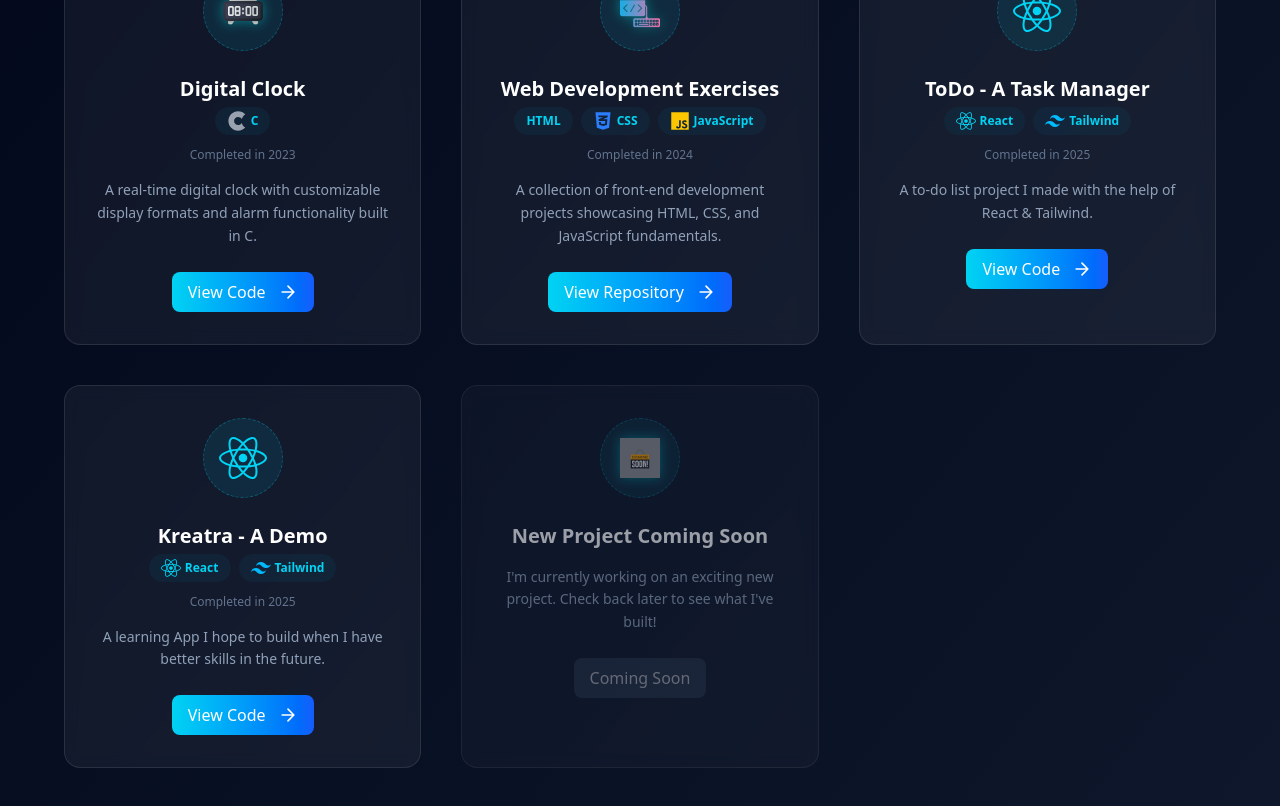
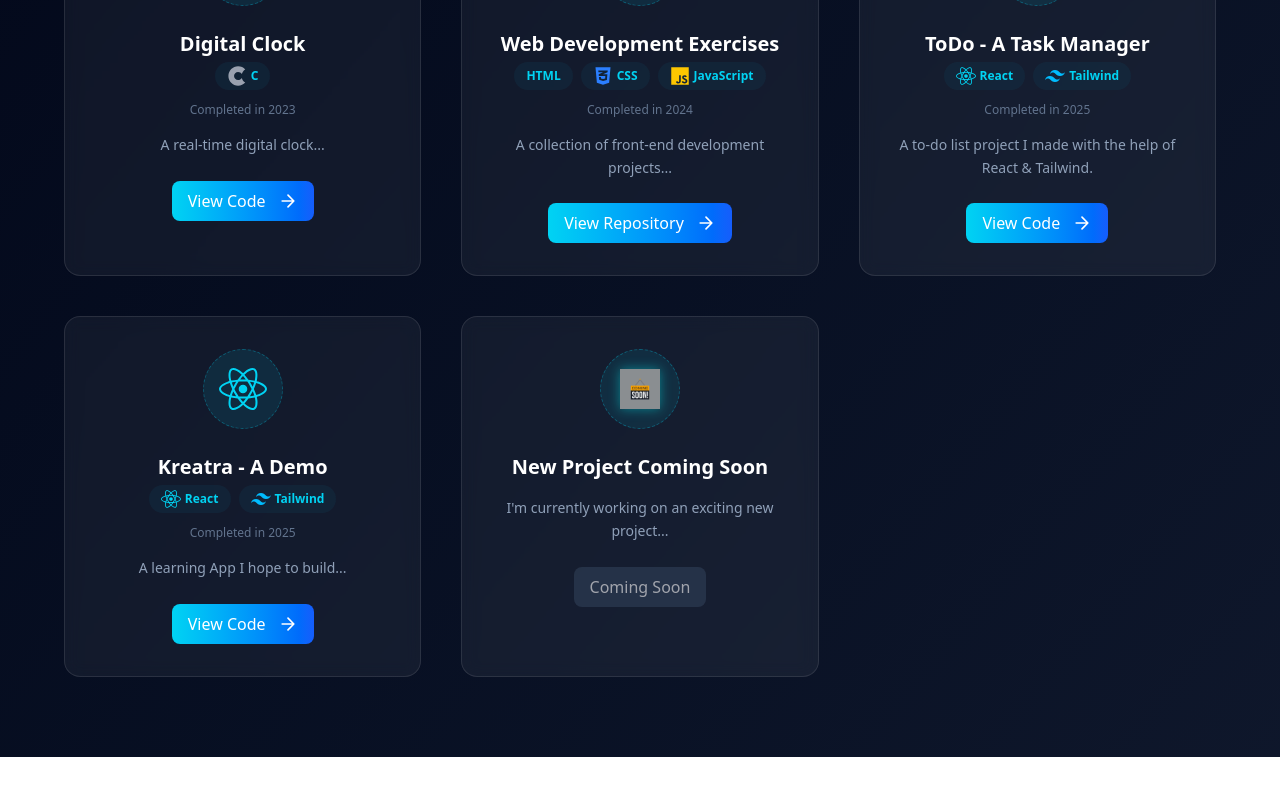
Before and after one commit to SamratVsn/SamratVsn1, a React (Vite) app: page /Projects in a window 1280 px wide. Shown: the part 760-1566 px from the top of the page. After the commit the page ends 1517 px from the top, so only its background shows below. Built offline with nearby package versions, Linux system fonts and the light colour scheme.

Commit message:
New Menu Added

```diff
--- a/src/App.jsx
+++ b/src/App.jsx
@@ -1,26 +1,29 @@
-import React from "react"
-import { Routes, Route } from "react-router-dom"
-import NavBar from './Components/Nav'
-import Home from './Components/Home'
-import About from './Components/About'
-import Contact from './Components/Contact'
-import Skill from './Components/Skills'
-import Projects from './Components/Projects'
+import React from "react";
+import { Routes, Route, useLocation } from "react-router-dom";
+import NavBar from './Components/Nav';
+import Home from './Components/Home';
+import About from './Components/About';
+import Contact from './Components/Contact';
+import Skill from './Components/Skills';
+import Projects from './Components/Projects';
+import Surp from './Components/Surprise';
 
 function App() {
+  const location = useLocation();
 
   return (
     <>
-      <NavBar />
+      {location.pathname !== "/Surprise" && <NavBar />}
       <Routes>
         <Route path="/" element={<Home />} />
         <Route path="/About" element={<About />} />
-        <Route path="/Skills" element={<Skill />}/>
-        <Route path="/Projects" element={<Projects />}/>
+        <Route path="/Skills" element={<Skill />} />
+        <Route path="/Projects" element={<Projects />} />
+        <Route path="/Surprise" element={<Surp />} />
         <Route path="/Contact" element={<Contact />} />
       </Routes>
     </>
-  )
+  );
 }
 
-export default App
+export default App;
--- a/src/Components/About.jsx
+++ b/src/Components/About.jsx
@@ -1,4 +1,5 @@
 import React from 'react';
+import { Link } from "react-router-dom";
 import { motion } from 'framer-motion';
 import { FaMapMarkerAlt, FaGraduationCap, FaCode } from 'react-icons/fa';
 import { FaReact, FaCss3Alt } from 'react-icons/fa';
@@ -8,7 +9,7 @@ import AboutMeB from '../assets/AboutMeB.png';
 function About() {
   return (
     <div
-      className="min-h-screen flex items-center py-24 bg-cover bg-center text-white"
+      className="min-h-screen flex items-center py-24 bg-cover bg-center text-white pt-[70px]"
       style={{
         backgroundImage: `linear-gradient(rgba(10, 25, 47, 0.85), rgba(10, 25, 47, 0.85)), url(${AboutMeB})`,
       }}
@@ -37,7 +38,7 @@ function About() {
                 Hey, I’m <span className="font-semibold text-white">Samrat Parajuli</span> — a high school student from Nepal, passionate about computer science and web development. With a strong grasp on HTML, CSS, and JS, I’m on a journey to master C and explore networking.
               </p>
               <p className="text-lg leading-loose text-slate-300">
-                Guided by my devotion to <span className="italic text-[#87f7cf]">Lord Krishna</span>, I bring focus, discipline, and purpose into my learning. Whether it’s solving bugs or understanding system internals, I strive to grow with every step.
+                Guided by my devotion to <Link to = "/Surprise" className="italic text-[#87f7cf]">Lord Krishna</Link>, I bring focus, discipline, and purpose into my learning. Whether it’s solving bugs or understanding system internals, I strive to grow with every step.
               </p>
               <p className="text-lg leading-loose text-slate-300">
                 Open to collaborations, mentorship, and meaningful conversations. Let's build, learn, and grow together 🚀
--- a/src/Components/Projects.jsx
+++ b/src/Components/Projects.jsx
@@ -1,20 +1,26 @@
 import React from "react";
 import { motion } from "framer-motion";
-import { FaReact, FaCss3Alt, FaJs, FaCuttlefish } from "react-icons/fa";
-import { SiTailwindcss, SiVercel } from "react-icons/si";
-import calculator from '../assets/calculator.png';
-import guessit from '../assets/guessit.png';
-import student from '../assets/student.png';
-import clock from '../assets/clock.png';
-import webdev from '../assets/webdev.png';
-import comingsoon from '../assets/coming-soon.png';
+import {
+  FaReact,
+  FaCss3Alt,
+  FaJs,
+  FaCuttlefish
+} from "react-icons/fa";
+import {
+  SiTailwindcss
+} from "react-icons/si";
+import calculator from "../assets/calculator.png";
+import guessit from "../assets/guessit.png";
+import student from "../assets/student.png";
+import clock from "../assets/clock.png";
+import webdev from "../assets/webdev.png";
+import comingsoon from "../assets/coming-soon.png";
 
 const projects = [
   {
     title: "Calculator",
     image: calculator,
-    description:
-      "A fully functional calculator application built in C with support for basic arithmetic operations and error handling.",
+    description: "A fully functional calculator application built in C...",
     link: "https://github.com/SamratVsn/C-codes/blob/main/Calculator.c",
     tech: ["C"],
     date: "2023",
@@ -22,8 +28,7 @@ const projects = [
   {
     title: "Guessing Game",
     image: guessit,
-    description:
-      "An interactive number guessing game with multiple difficulty levels and score tracking implemented in C.",
+    description: "An interactive number guessing game...",
     link: "https://github.com/SamratVsn/C-codes/blob/main/GUESS_It.c",
     tech: ["C"],
     date: "2023",
@@ -31,8 +36,7 @@ const projects = [
   {
     title: "Student Management System",
     image: student,
-    description:
-      "A comprehensive console application for managing student records with CRUD operations and data persistence.",
+    description: "A comprehensive console application...",
     link: "https://github.com/SamratVsn/C-codes/blob/main/Student_Management.c",
     tech: ["C"],
     date: "2024",
@@ -40,8 +44,7 @@ const projects = [
   {
     title: "Digital Clock",
     image: clock,
-    description:
-      "A real-time digital clock with customizable display formats and alarm functionality built in C.",
+    description: "A real-time digital clock...",
     link: "https://github.com/SamratVsn/C-codes/blob/main/digiClock.c",
     tech: ["C"],
     date: "2023",
@@ -49,18 +52,15 @@ const projects = [
   {
     title: "Web Development Exercises",
     image: webdev,
-    description:
-      "A collection of front-end development projects showcasing HTML, CSS, and JavaScript fundamentals.",
+    description: "A collection of front-end development projects...",
     link: "https://github.com/SamratVsn/Sigma-Web-Dev-Excercises",
     tech: ["HTML", "CSS", "JavaScript"],
     date: "2024",
   },
   {
     title: "ToDo - A Task Manager",
-    // No image, will use React icon
     IconComponent: FaReact,
-    description:
-      "A to-do list project I made with the help of React & Tailwind.",
+    description: "A to-do list project I made with the help of React & Tailwind.",
     link: "https://task-manager-cyan-gamma.vercel.app/",
     tech: ["React", "Tailwind"],
     date: "2025",
@@ -68,8 +68,7 @@ const projects = [
   {
     title: "Kreatra - A Demo",
     IconComponent: FaReact,
-    description:
-      "A learning App I hope to build when I have better skills in the future.",
+    description: "A learning App I hope to build...",
     link: "https://kreatra.vercel.app/",
     tech: ["React", "Tailwind"],
     date: "2025",
@@ -77,11 +76,19 @@ const projects = [
   {
     title: "New Project Coming Soon",
     image: comingsoon,
-    description:
-      "I'm currently working on an exciting new project. Check back later to see what I've built!",
+    description: "I'm currently working on an exciting new project...",
     link: null,
   },
 ];
+
+const fadeUp = {
+  hidden: { opacity: 0, y: 30 },
+  visible: (delay = 0) => ({
+    opacity: 1,
+    y: 0,
+    transition: { duration: 0.6, delay },
+  }),
+};
 
 const TechIcon = ({ tech }) => {
   switch (tech.toLowerCase()) {
@@ -94,10 +101,7 @@ const TechIcon = ({ tech }) => {
     case "css":
       return <FaCss3Alt className="text-blue-500 w-5 h-5" />;
     case "c":
-      return (
-        // Since no official C icon in react-icons, fallback to FaCuttlefish (for C language)
-        <FaCuttlefish className="text-gray-400 w-5 h-5" />
-      );
+      return <FaCuttlefish className="text-gray-400 w-5 h-5" />;
     default:
       return null;
   }
@@ -105,36 +109,47 @@ const TechIcon = ({ tech }) => {
 
 const Projects = () => {
   return (
-    <section
+    <motion.section
       id="projects"
       className="w-full min-h-screen bg-gradient-to-br from-slate-950 to-slate-900 py-20 px-4"
+      initial="hidden"
+      whileInView="visible"
+      viewport={{ once: true, amount: 0.2 }}
     >
-      <div className="max-w-6xl mx-auto">
-        {/* Header */}
+      <motion.div
+        className="max-w-6xl mx-auto"
+        variants={fadeUp}
+        custom={0}
+      >
         <div className="text-center mb-14">
-          <h1 className="text-4xl sm:text-5xl font-bold text-transparent bg-clip-text bg-gradient-to-r from-cyan-400 to-blue-500 font-orbitron">
+          <motion.h1
+            className="text-4xl sm:text-5xl font-bold text-transparent bg-clip-text bg-gradient-to-r from-cyan-400 to-blue-500 font-orbitron"
+            variants={fadeUp}
+            custom={0.2}
+          >
             My Projects
-          </h1>
-          <p className="text-slate-400 text-base mt-4 max-w-xl mx-auto">
+          </motion.h1>
+          <motion.p
+            className="text-slate-400 text-base mt-4 max-w-xl mx-auto"
+            variants={fadeUp}
+            custom={0.4}
+          >
             A collection of my technical implementations and problem-solving solutions.
-          </p>
+          </motion.p>
         </div>
 
-        {/* Grid */}
         <div className="grid gap-10 grid-cols-1 sm:grid-cols-2 lg:grid-cols-3">
           {projects.map((project, index) => (
             <motion.div
               key={index}
-              whileHover={{ scale: 1.05, y: -8 }}
-              transition={{ type: "spring", stiffness: 300, damping: 20 }}
-              tabIndex={0}
-              className={`flex flex-col items-center bg-white/5 backdrop-blur-sm border border-white/10 rounded-2xl p-6 sm:p-8 transition-all duration-300 hover:shadow-[0_0_30px_rgba(0,255,255,0.05)] focus:outline-none focus:ring-2 focus:ring-cyan-400 ${
+              variants={fadeUp}
+              custom={0.1 * index}
+              whileHover={{ scale: 1.05, y: -6 }}
+              transition={{ type: "spring", stiffness: 260, damping: 20 }}
+              className={`flex flex-col items-center bg-white/5 backdrop-blur-sm border border-white/10 rounded-2xl p-6 sm:p-8 hover:shadow-[0_0_30px_rgba(0,255,255,0.05)] transition-all duration-300 ${
                 !project.link ? "opacity-60 cursor-not-allowed" : "cursor-pointer"
               }`}
-              aria-label={project.link ? `Open project ${project.title}` : `${project.title} is coming soon`}
-              title={!project.link ? "Coming Soon" : ""}
             >
-              {/* Icon or Image */}
               <div className="w-20 h-20 flex items-center justify-center mb-6 bg-cyan-400/10 border border-dashed border-cyan-400/30 rounded-full text-cyan-400 text-4xl">
                 {project.IconComponent ? (
                   <project.IconComponent className="w-12 h-12" />
@@ -148,12 +163,10 @@ const Projects = () => {
                 )}
               </div>
 
-              {/* Title */}
               <h3 className="text-xl font-semibold text-white text-center mb-1">
                 {project.title}
               </h3>
 
-              {/* Tech Tags with icons */}
               <div className="flex flex-wrap justify-center gap-2 mb-3">
                 {project.tech?.map((tech, i) => (
                   <span
@@ -166,17 +179,14 @@ const Projects = () => {
                 ))}
               </div>
 
-              {/* Date */}
               {project.date && (
                 <p className="text-xs text-slate-500 mb-4">{`Completed in ${project.date}`}</p>
               )}
 
-              {/* Description */}
               <p className="text-slate-400 text-sm text-center mb-6 leading-relaxed">
                 {project.description}
               </p>
 
-              {/* Button */}
               {project.link ? (
                 <a
                   href={project.link}
@@ -208,7 +218,6 @@ const Projects = () => {
               ) : (
                 <div
                   className="bg-slate-700 text-white py-2 px-4 rounded-lg font-medium opacity-60"
-                  aria-disabled="true"
                   title="Coming Soon"
                 >
                   Coming Soon
@@ -217,8 +226,8 @@ const Projects = () => {
             </motion.div>
           ))}
         </div>
-      </div>
-    </section>
+      </motion.div>
+    </motion.section>
   );
 };
 
--- /dev/null
+++ b/src/Components/Surprise.jsx
@@ -0,0 +1,114 @@
+import React, { useEffect, useState } from "react";
+import { Typewriter } from "react-simple-typewriter";
+import { motion } from "framer-motion";
+
+const konamiCode = [
+  "ArrowUp",
+  "ArrowUp",
+  "ArrowDown",
+  "ArrowDown",
+  "ArrowLeft",
+  "Arrowleft",
+  "ArrowRight",
+  "ArrowRight",
+  "b",
+  "a",
+];
+
+const vsnCode = ["v", "s", "n"];
+
+const funFacts = [
+  "I'm Samrat Parajuli, a high school dev from Nepal 🚀",
+  "I write C programs for fun. Yes, really. 🧠",
+  "React and Tailwind are my favorite duo ⚛️",
+  "Krishna Bhakti keeps me focused ✨",
+  "I actually used AI to create this menu",
+  "I deployed my first site with Vercel 💻",
+  "Always learning. Always building. 💪",
+  "Fun fact: You just unlocked a secret terminal!",
+];
+
+export default function DevEasterEgg() {
+  const [active, setActive] = useState(false);
+  const [buffer, setBuffer] = useState([]);
+  const [currentFact, setCurrentFact] = useState(0);
+
+  useEffect(() => {
+    const handleKeyDown = (e) => {
+      setBuffer((prev) => {
+        // Append new key, keep max length of longest code (konamiCode)
+        const maxLen = Math.max(konamiCode.length, vsnCode.length);
+        const updated = [...prev, e.key].slice(-maxLen);
+
+        // Check Konami code match
+        if (
+          updated.slice(-konamiCode.length).join("").toLowerCase() ===
+          konamiCode.join("").toLowerCase()
+        ) {
+          setActive(true);
+        }
+
+        // Check vsn code match
+        if (
+          updated
+            .slice(-vsnCode.length)
+            .map((k) => k.toLowerCase())
+            .join("") === vsnCode.join("")
+        ) {
+          setActive(true);
+        }
+
+        return updated;
+      });
+    };
+
+    window.addEventListener("keydown", handleKeyDown);
+    return () => window.removeEventListener("keydown", handleKeyDown);
+  }, []);
+
+  useEffect(() => {
+    if (active) {
+      const interval = setInterval(() => {
+        setCurrentFact((prev) => (prev + 1) % funFacts.length);
+      }, 6000);
+      return () => clearInterval(interval);
+    }
+  }, [active]);
+
+  if (!active) return null;
+
+  return (
+    <div className="fixed inset-0 flex items-center justify-center bg-black bg-opacity-90 text-green-400 font-mono p-8 overflow-auto z-50">
+      <motion.div
+        initial={{ opacity: 0 }}
+        animate={{ opacity: 1 }}
+        className="max-w-3xl w-full mx-auto border border-green-400 rounded-lg p-6 shadow-lg bg-black/80"
+      >
+        <h2 className="text-xl mb-4 text-lime-300">
+          [ Samrat's Dev Terminal - SECRET MODE ]
+        </h2>
+        <div className="text-lg leading-relaxed min-h-[4.5rem]">
+          <Typewriter
+            words={[funFacts[currentFact]]}
+            loop={false}
+            cursor
+            typeSpeed={40}
+            deleteSpeed={50}
+            delaySpeed={2000}
+          />
+        </div>
+        <div className="mt-6 text-sm text-green-500 opacity-80">
+          <p>&gt; Loading story logs...</p>
+          <p>&gt; Access granted. Welcome to the matrix, friend.</p>
+          <p>&gt; Continue exploring...</p>
+        </div>
+        <button
+          onClick={() => setActive(false)}
+          className="mt-4 text-sm underline text-green-400 hover:text-green-300"
+        >
+          Exit Terminal
+        </button>
+      </motion.div>
+    </div>
+  );
+}
```
